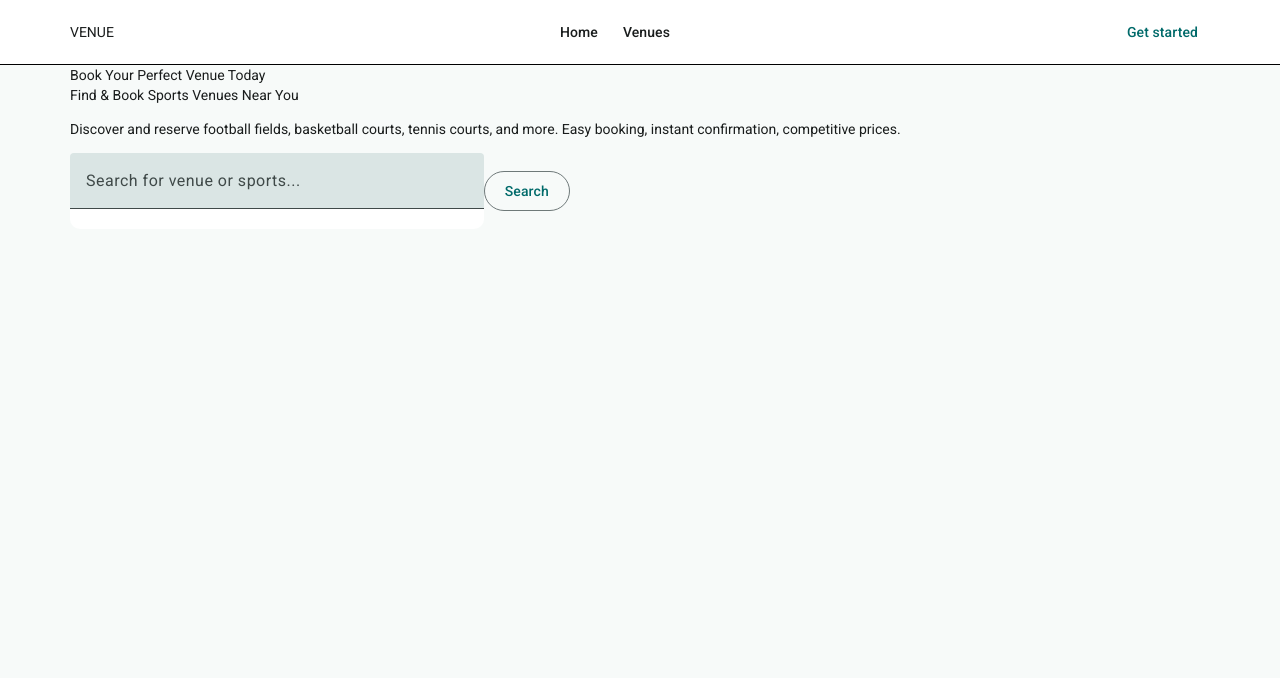
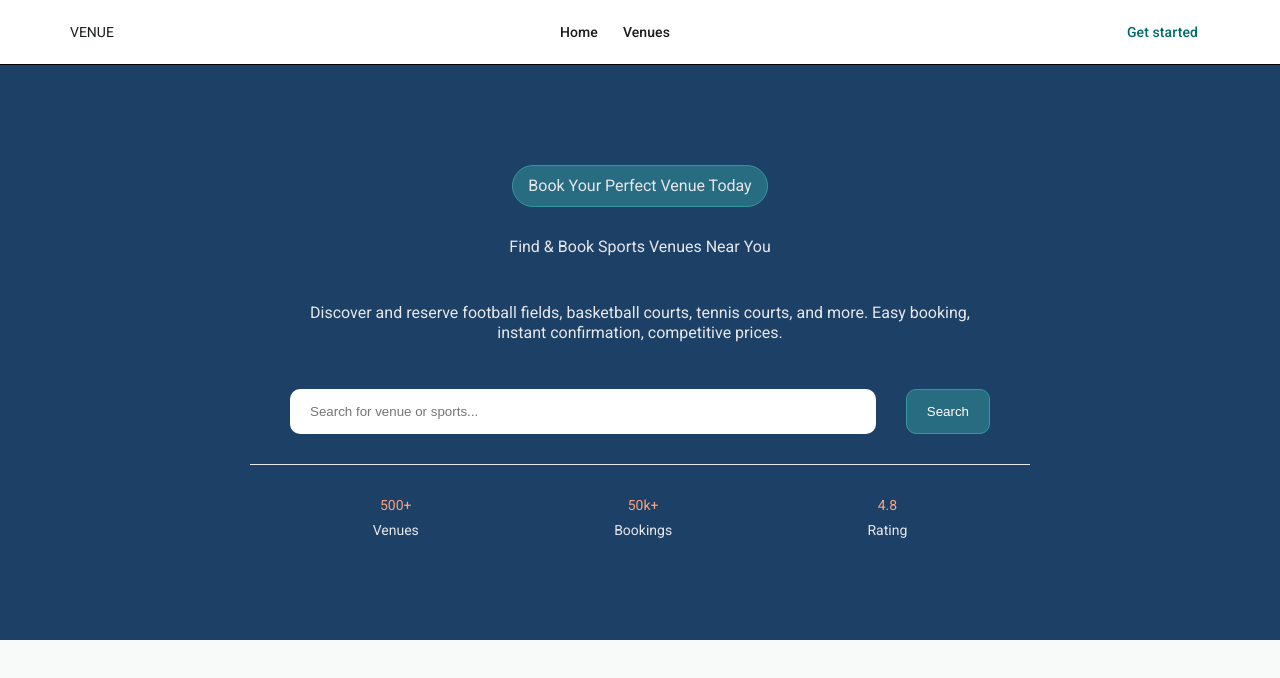
Before and after one commit to DionisPascaru/admin-angular, an Angular app: page / in a window 1280 px wide. Shown: the top 678 px of the page. Built offline with nearby package versions, Linux system fonts and the light colour scheme.

Commit message:
Design home-hero.component.html

```diff
--- a/src/app/views/home/home-hero/home-hero.component.html
+++ b/src/app/views/home/home-hero/home-hero.component.html
@@ -1,23 +1,39 @@
 <div class="ve-home-hero">
   <div class="ve-container">
-    <div>
+    <div class="ve-home-hero-content">
+      <div class="ve-home-hero-text-foreground">
         <span>Book Your Perfect Venue Today</span>
       </div>
-    <div>
+      <div class="ve-home-hero-text">
         <span>Find & Book Sports Venues Near You</span>
       </div>
-    <div>
+      <div class="ve-home-hero-text">
         <p>Discover and reserve football fields, basketball courts, tennis courts, and more. Easy booking, instant confirmation, competitive prices.</p>
       </div>
       <div class="ve-home-hero-search-form">
         <form>
           <div class="ve-home-hero-search-form-row">
-          <mat-form-field class="ve-home-hero-search-form-field">
-            <input matInput placeholder="Search for venue or sports...">
-          </mat-form-field>
-          <button matButton="outlined" class="ve-home-hero-search-form-button">Search</button>
+            <div class="ve-home-hero-search-form-field">
+              <input type="text" placeholder="Search for venue or sports..." value="">
+            </div>
+            <button class="ve-home-hero-search-form-button">Search</button>
           </div>
         </form>
       </div>
+      <div class="ve-home-hero-counters">
+        <div class="ve-home-hero-counters-item">
+            <span class="ve-home-hero-counters-item-value">500+</span>
+            <span class="ve-home-hero-counters-item-label">Venues</span>
+        </div>
+        <div class="ve-home-hero-counters-item">
+          <span class="ve-home-hero-counters-item-value">50k+</span>
+          <span class="ve-home-hero-counters-item-label">Bookings</span>
+        </div>
+        <div class="ve-home-hero-counters-item">
+          <span class="ve-home-hero-counters-item-value">4.8</span>
+          <span class="ve-home-hero-counters-item-label">Rating</span>
         </div>
       </div>
+    </div>
+  </div>
+</div>
--- a/src/app/views/home/home-hero/home-hero.component.scss
+++ b/src/app/views/home/home-hero/home-hero.component.scss
@@ -1,22 +1,121 @@
+@use "colors" as *;
+@use "breakpoints" as *;
+
 .ve-home-hero {
+  padding: 50px 0;
+  background-color: $color-primary;
+
+  @include respond(md) {
+    padding: 100px 0;
+  }
+
+  &-content {
+    max-width: 700px;
+    margin: auto;
+    display: flex;
+    flex-direction: column;
+    align-items: center;
+    gap: 30px;
+  }
+
+  &-text {
+    text-align: center;
+
+    span {
+      font-size: 16px;
+      color: $color-text-secondary;
+    }
+
+    p {
+      font-size: 16px;
+      color: $color-text-secondary;
+    }
+
+    &-foreground {
+      border: 1px solid $color-accent;
+      border-radius: 22px;
+      background-color: rgba($color-accent, 0.5);
+      padding: 10px 15px;
+
+      span {
+        color: $color-text-secondary;
+        font-size: 16px;
+      }
+    }
+  }
+
   &-search-form {
-    width: 500px;
+    width: 100%;
+    padding: 0 0 30px;
+    border-bottom: 1px solid $color-primary-grey;
+
+    @include respond(md) {
+      padding: 0 40px 30px;
+    }
 
     &-row {
       display: flex;
       align-items: center;
+      justify-content: center;
+      gap: 30px;
+      flex-wrap: wrap;
+
+      @include respond(md) {
+        flex-wrap: unset;
+      }
     }
 
     &-field {
       width: 100%;
-      background-color: #fff;
-      border-radius: 10px;
-      border: none;
-      //height: 50px;
+      display: flex;
+
+      input {
+        width: calc(100% - 40px);
+        padding: 15px 20px;
+        background-color: #fff;
+        border-radius: 10px;
+        border: none;
+
+        &:focus-visible {
+          outline: none;
+        }
+      }
     }
 
     &-button {
+      border: 1px solid $color-accent;
+      border-radius: 10px;
+      background-color: rgba($color-accent, 0.5);
+      padding: 14px 20px;
+      color: $color-text-primary;
 
+      &:hover {
+        background-color: rgba($color-accent, 1);
+      }
+    }
+  }
+
+  &-counters {
+    width: 100%;
+    display: flex;
+    justify-content: space-around;
+    gap: 30px;
+
+    &-item {
+      display: flex;
+      flex-direction: column;
+      gap: 5px;
+      text-align: center;
+
+      &-value {
+        font-size: 14px;
+        color: $color-highlight;
+      }
+
+      &-label {
+        font-size: 14px;
+        color: $color-text-secondary;
+      }
     }
   }
 }
--- /dev/null
+++ b/src/scss/_breakpoints.scss
@@ -0,0 +1,29 @@
+// Breakpoints
+$breakpoint-xs: 480px;
+$breakpoint-sm: 640px;
+$breakpoint-md: 768px;
+$breakpoint-lg: 1024px;
+$breakpoint-xl: 1280px;
+$breakpoint-2xl: 1536px;
+
+// Media queries
+$media-xs: "only screen and (min-width: #{$breakpoint-xs})";
+$media-sm: "only screen and (min-width: #{$breakpoint-sm})";
+$media-md: "only screen and (min-width: #{$breakpoint-md})";
+$media-lg: "only screen and (min-width: #{$breakpoint-lg})";
+$media-xl: "only screen and (min-width: #{$breakpoint-xl})";
+
+// Usage helper mixin
+@mixin respond($breakpoint) {
+  @if $breakpoint == xs {
+    @media #{$media-xs} { @content; }
+  } @else if $breakpoint == sm {
+    @media #{$media-sm} { @content; }
+  } @else if $breakpoint == md {
+    @media #{$media-md} { @content; }
+  } @else if $breakpoint == lg {
+    @media #{$media-lg} { @content; }
+  } @else if $breakpoint == xl {
+    @media #{$media-xl} { @content; }
+  }
+}
--- /dev/null
+++ b/src/scss/_colors.scss
@@ -0,0 +1,20 @@
+// Primary Palette
+$color-primary: #1d4066; // Deep navy blue (main background)
+$color-primary-dark: #1a3d63; // Darker shade for gradients or hovers
+$color-primary-light: #f6fafd; // Lighter variant for accents
+$color-primary-grey: #e5e7eb; // Lighter variant for accents
+
+// Accent Colors
+$color-accent: #34979d; // Teal (used for buttons like "Search" and "Book Venue")
+
+// Highlights
+$color-highlight: #f8a381; // Orange accent (for rating "4.8★")
+
+// Text Colors
+$color-text-primary: #ffffff; // White text on dark background
+$color-text-secondary: #e5e7eb; // Light gray text
+$color-text-dark: #1a3d63; // Dark text for light backgrounds
+$color-text-muted: #6b7280; // Muted gray for secondary info
+
+// Gradients
+$gradient-hero: linear-gradient(180deg, #1d4066 0%, #1a3d63 100%);
--- a/src/scss/_common.scss
+++ b/src/scss/_common.scss
@@ -1,5 +1,5 @@
 .ve-container {
-  width: 100%;
+  width: calc(100% - 1.5rem);
   margin-left: auto;
   margin-right: auto;
   padding-left: 0.75rem;  // same as Bootstrap’s horizontal padding (.container)
--- a/src/scss/styles.scss
+++ b/src/scss/styles.scss
@@ -6,6 +6,7 @@
 // custom components at https://material.angular.dev/guide/theming
 @use '../../node_modules/@angular/material/index' as mat;
 @use 'common' as *;
+@use 'colors' as *;
 
 html {
   @include mat.theme((
```
Lines whose indentation alone changed are shown as unchanged.
